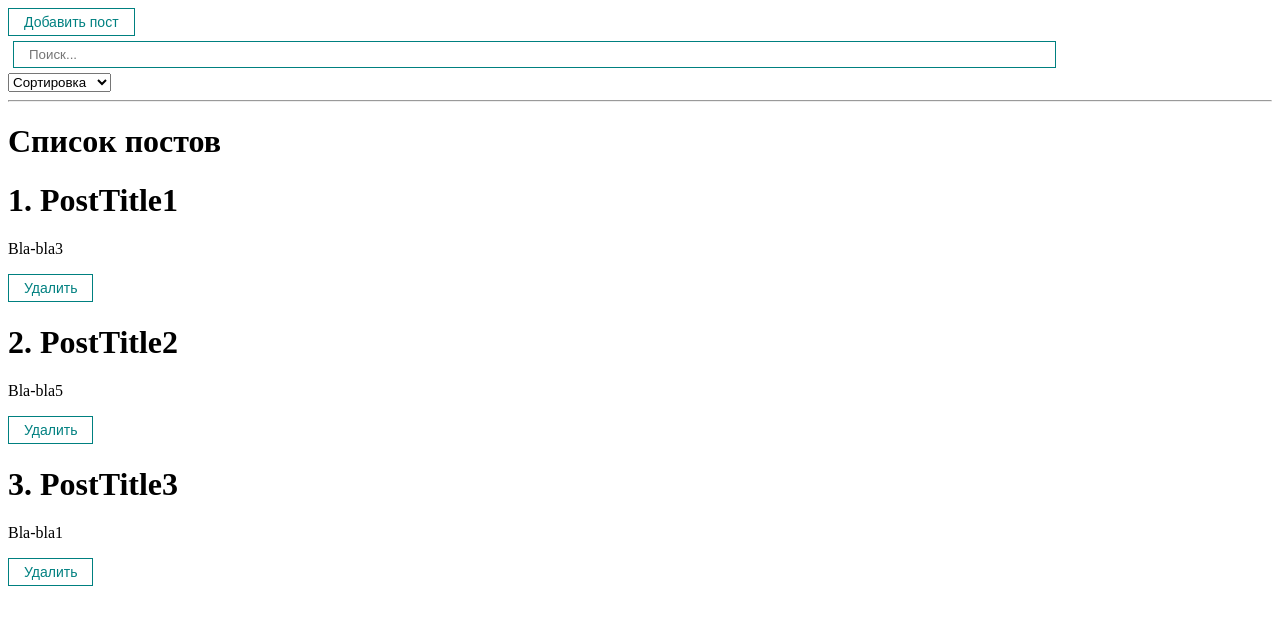
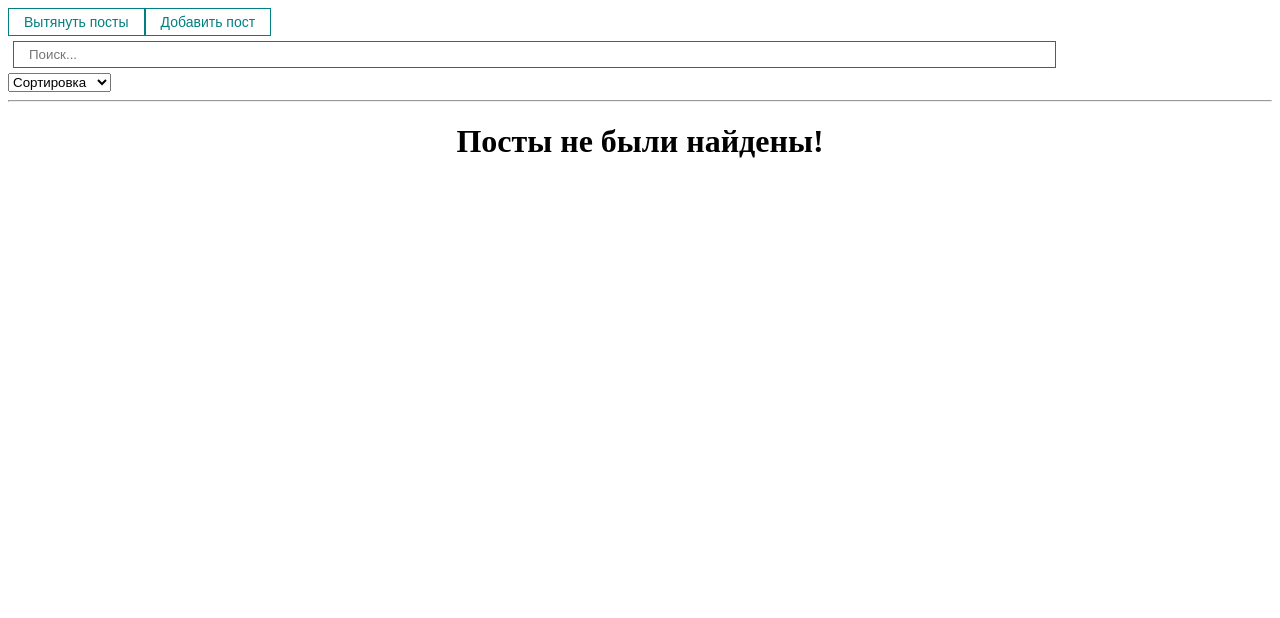
Before and after one commit to ypusovsky/react-learning, a React (Create React App) app: page / in a window 1280 px wide. Shown: the top 618 px of the page. Built offline with nearby package versions, Linux system fonts and the light colour scheme.

Commit message:
Learned custom hooks, work with api.

```diff
--- a/package.json
+++ b/package.json
@@ -6,6 +6,7 @@
     "@testing-library/jest-dom": "^5.16.5",
     "@testing-library/react": "^13.4.0",
     "@testing-library/user-event": "^13.5.0",
+    "axios": "^1.2.2",
     "react": "^18.2.0",
     "react-dom": "^18.2.0",
     "react-scripts": "5.0.1",
--- a/src/App.js
+++ b/src/App.js
@@ -1,32 +1,19 @@
-import React, { useMemo, useState } from "react";
+import React, { useState } from "react";
 import PostList from "./components/PostList";
 import PostForm from "./components/PostForm";
 import PostFilter from "./components/PostFilter";
 import MyModal from "./components/UI/MyModal/MyModal";
 import MyButton from "./components/UI/button/MyButton";
+import {usePosts} from "./hooks/usePosts";
+import axios from "axios";
 
 
 function App() {
-  const [posts, setPosts] = useState([
-    {id:1, title: 'PostTitle1', body: 'Bla-bla3'},
-    {id:2, title: 'PostTitle2', body: 'Bla-bla5'},
-    {id:3, title: 'PostTitle3', body: 'Bla-bla1'},
-  ]);
+  const [posts, setPosts] = useState([]);
 
   const [filter, setFilter] = useState({sort: '', query: ''});
   const [modal, setModal] = useState(false);
-  const sortedPosts = useMemo(() => {
-    console.log('Work sorted posts');
-    if (filter.sort) {
-      return [...posts].sort((a, b) => a[filter.sort].localeCompare(b[filter.sort]));
-    }
-
-    return [...posts];
-  }, [posts, filter.sort])
-  const sortedAndFilteredPosts = useMemo(() => {
-    console.log('Search and filter');
-    return sortedPosts.filter(post => post.title.toLowerCase().includes(filter.query));
-  }, [sortedPosts, filter.query]);
+  const sortedAndFilteredPosts = usePosts(posts, filter.sort, filter.query)
 
   const addPost = (newPost) => {
     setPosts([...posts, newPost]);
@@ -37,9 +24,15 @@ function App() {
     setPosts(posts.filter(post => post.id !== postId));
   }
 
+  const fetchPosts = async() => {
+    const response = await axios.get('https://jsonplaceholder.typicode.com/posts')
+    setPosts(response.data)
+  }
+
   return (
     <div>
-      <MyButton onClick={e => setModal(true)}>Добавить пост</MyButton>
+      <MyButton onClick={fetchPosts}>Вытянуть посты</MyButton>
+      <MyButton onClick={() => setModal(true)}>Добавить пост</MyButton>
       <MyModal visible={modal} setVisible={setModal}>
         <PostForm create={addPost}/>
       </MyModal>
--- /dev/null
+++ b/src/hooks/usePosts.js
@@ -0,0 +1,23 @@
+import { useMemo } from "react";
+
+export const useSortedPosts = (posts, sort) => {
+    const sortedPosts = useMemo(() => {
+        if (sort) {
+          return [...posts].sort((a, b) => a[sort].localeCompare(b[sort]));
+        }
+
+        return [...posts];
+      }, [posts, sort]);
+
+      return sortedPosts;
+}
+
+export const usePosts = (posts, sort, query) => {
+    const sortedPosts = useSortedPosts(posts, sort);
+
+    const sortedAndFilteredPosts = useMemo(() => {
+        return sortedPosts.filter(post => post.title.toLowerCase().includes(query));
+      }, [sortedPosts, query]);
+
+      return sortedAndFilteredPosts;
+    }
```
Also changed, not shown: 1 other file (tests, documents, lock files or other folders).
